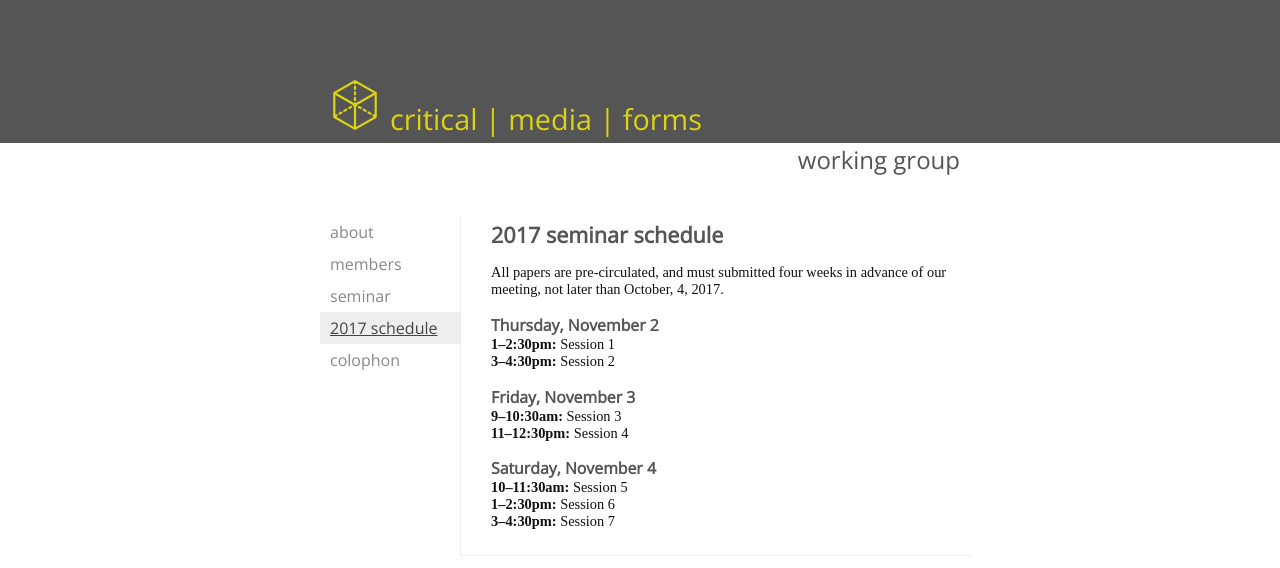
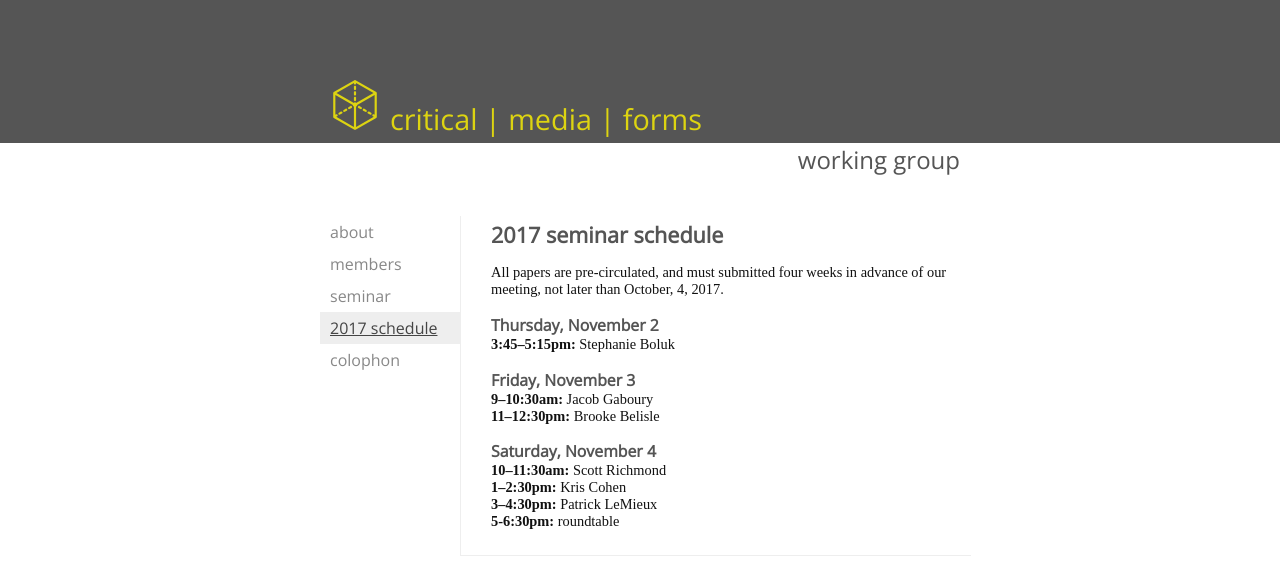
Before and after one commit to criticalmediagroup/criticalmediagroup.github.io, a plain HTML site: page schedule.html in a window 1280 px wide. Drawn offline with nearby package versions, Linux system fonts and the light colour scheme; a web font is replaced by a local one.

Commit message:
Populate schedule with actual information.

```diff
--- a/schedule.html
+++ b/schedule.html
@@ -34,6 +34,19 @@
 <h1>2017 Seminar Schedule</h1>
 All papers are pre-circulated, and must submitted four weeks in advance of our meeting, not later than October, 4, 2017.
 
+      <h2>Thursday, November 2</h2>
+      <p><b>3:45–5:15pm:</b> Stephanie Boluk</p>
+
+      <h2>Friday, November 3</h2>
+      <p><b>9–10:30am:</b> Jacob Gaboury<br />
+        <b>11–12:30pm:</b> Brooke Belisle</p>
+
+      <h2>Saturday, November 4</h2>
+      <p><b>10–11:30am:</b> Scott Richmond<br />
+        <b>1–2:30pm:</b> Kris Cohen<br />
+<b>3–4:30pm:</b> Patrick LeMieux<br />
+        <b>5-6:30pm:</b> roundtable</p>
+<!--
 <h2>Thursday, November 2</h2>
 
 <p><b>1–2:30pm:</b> Session 1<br />
@@ -48,7 +61,7 @@ All papers are pre-circulated, and must submitted four weeks in advance of our m
 
 <p><b>10–11:30am:</b> Session 5<br />
 <b>1–2:30pm:</b> Session 6<br />
-<b>3–4:30pm:</b> Session 7</p>
+<b>3–4:30pm:</b> Session 7</p>-->
     </div>
     </div>
 </div>
```
